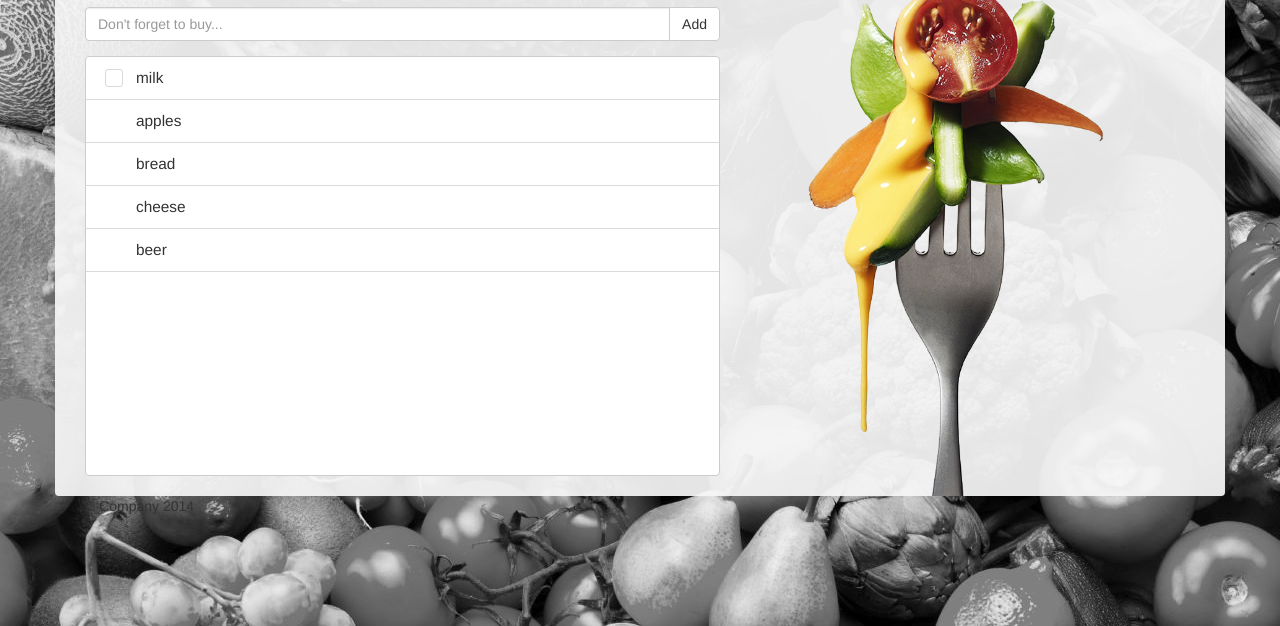
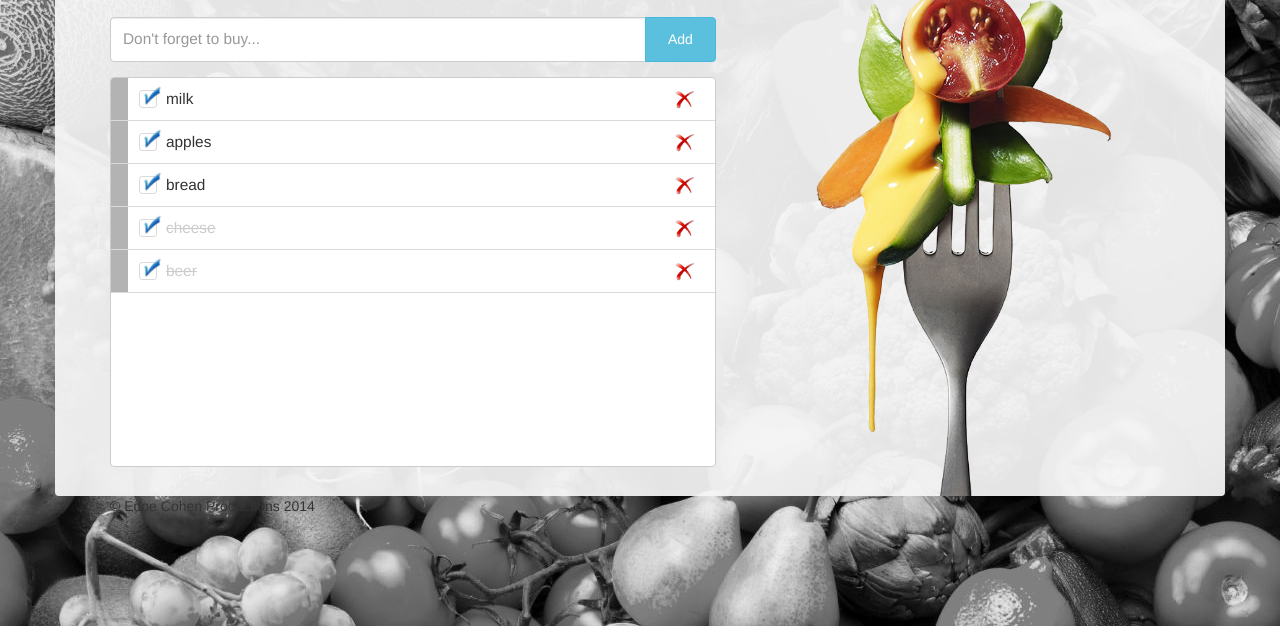
Before and after one commit to edoecohen/shopping-list, a plain HTML site: page index.html in a window 1280 px wide. Shown: the part 174-800 px from the top of the page. Drawn offline with nearby package versions, Linux system fonts and the light colour scheme.

Commit message:
Finished Skeleton
HTML & CSS all in place

```diff
--- a/css/main.css
+++ b/css/main.css
@@ -7,9 +7,10 @@ body {
 	margin: 70px auto;
 	background-color: rgba(246, 246, 246, 0.93);
 	border-radius: 4px;
-	padding: 0 30px 0;
+	padding: 0 55px 0;
 	height: 600px;
 	position: relative;
+	border-top: 7px solid #71a500;
 }
 
 h2 {
@@ -20,8 +21,21 @@ h2 {
 	border-bottom: 2px solid #777;
 	margin-bottom: 20px;
 	padding-bottom: 30px;
+	margin-top: 23px;
 }
 
+/* INPUT FIELD */
+.form-control {
+	height: 45px;
+	font-size: 1.1em;
+}
+
+.btn {
+	padding: 6px 22px;
+	height: 45px;
+}
+
+/* THE SHOPPING LIST */
 .list {
 	background-color: white;
 	border-radius: 4px;
@@ -29,15 +43,33 @@ h2 {
 	list-style: none;
 	margin-top: 15px;
 	padding: 0;
-	height: 420px;
+	height: 390px;
+	overflow: scroll;
 }
 
 .list li {
 	font-size: 1.1em;
-	padding: 5px 0 10px 50px;
-	margin: 5px 0;
+	padding: 10px 0 10px 55px;
 	border-bottom: 1px solid #dadada;
 	position: relative;
+}
+
+.list li:hover {
+	background: #f4fcf0;
+	cursor: text;
+}
+
+.handle {
+	width: 17px;
+	background: #B3B3B3;
+	height: 100%;
+	position: absolute;
+	left: 0;
+	top: 0px;
+}
+
+.handle:hover {
+	cursor: pointer;
 }
 
 .box {
@@ -47,19 +79,58 @@ h2 {
 	background: white;
 	border: 1px solid #dadada;
 	position: absolute;
-	left: 19px;
-	top: 7px;
+	left: 28px;
+	top: 12px;
 }
 
 .box:hover {
 	cursor: pointer;
 }
 
+.box img {
+	width: 25px;
+	position: absolute;
+	bottom: -1px;
+}
+
+.delete img {
+	width: 21px;
+	position: absolute;
+	right: 20px;
+	top: 11px;
+}
+.delete:hover {
+	cursor: pointer;
+}
+
+.bought {
+	color: #ccc;
+	text-decoration: line-through;
+}
+
+
+/* THE FORK IMAGE */
 .fork {
-	padding-top: 15px;
-	padding-left: 55px;
+	padding-top: 8px;
+    overflow: hidden;
+    *position: relative;
 }
 
 .fork img {
 	width: 320px;
+	display: block;
+	position: relative;
+	left: -50%;
 }
+
+.inner-fork {
+    float: left;
+    position: relative;
+    left: 50%;
+}
+}
+
+footer {
+	color: #F3F3F3;
+	margin-top: 10px;
+}
--- a/index.html
+++ b/index.html
@@ -47,32 +47,80 @@
 		<div class="row">
 			<div class="col-md-7">
 				<h2>My Shopping List</h2>
+
+<!-- INPUT FIELD -->
 				<div class="input-group">
 					<input type="text" class="form-control" placeholder="Don't forget to buy...">
 					<span class="input-group-btn">
-					<button class="btn btn-default" type="button">
+					<button class="btn btn-info" type="button">
 						Add
 					</button>
 			      	</span>
 		      	</div><!-- /input-group -->
+
+<!-- SHOPPING LIST -->
 				<ul class="list">
 					<li class="not-bought">
-						<div class="box"></div>
+						<div class="handle"></div>
+						<div class="box">
+							<img src="images/check.png" />
+						</div>
 						milk
+						<div class="delete">
+							<img src="images/delete.png" />
+						</div>
 					</li>
-					<li class="not-bought">apples</li>
-					<li class="not-bought">bread</li>
-					<li class="bought">cheese</li>
-					<li class="bought">beer</li>
+					<li class="not-bought">
+						<div class="handle"></div>
+						<div class="box">
+							<img src="images/check.png" />
+						</div>
+						apples
+						<div class="delete">
+							<img src="images/delete.png" />
+						</div>
+					</li>
+					<li class="not-bought">
+						<div class="handle"></div>
+						<div class="box">
+							<img src="images/check.png" />
+						</div>
+						bread
+						<div class="delete">
+							<img src="images/delete.png" />
+						</div>
+					</li>
+					<li class="bought">
+						<div class="handle"></div>
+						<div class="box">
+							<img src="images/check.png" />
+						</div>
+						cheese
+						<div class="delete">
+							<img src="images/delete.png" />
+						</div>
+					</li>
+					<li class="bought">
+						<div class="handle"></div>
+						<div class="box">
+							<img src="images/check.png" />
+						</div>
+						beer
+						<div class="delete">
+							<img src="images/delete.png" />
+						</div>
+					</li>
 				</ul>
 			</div>
-			<div class="col-md-5 fork">
-				<img src="images/fork.png" />
+			<div class="col-md-5 fork hidden-xs hidden-sm">
+				<div class="inner-fork">
+					<img src="images/fork.png" />
+				</div>
 			</div>
 		</div>
 
 		<footer>
-			<p>© Company 2014</p>
+			<p>© Edoe Cohen Productions 2014</p>
 		</footer>
 	</div>
 
```
Also changed, not shown: images/Shopping_List_wireframe.jpg.
